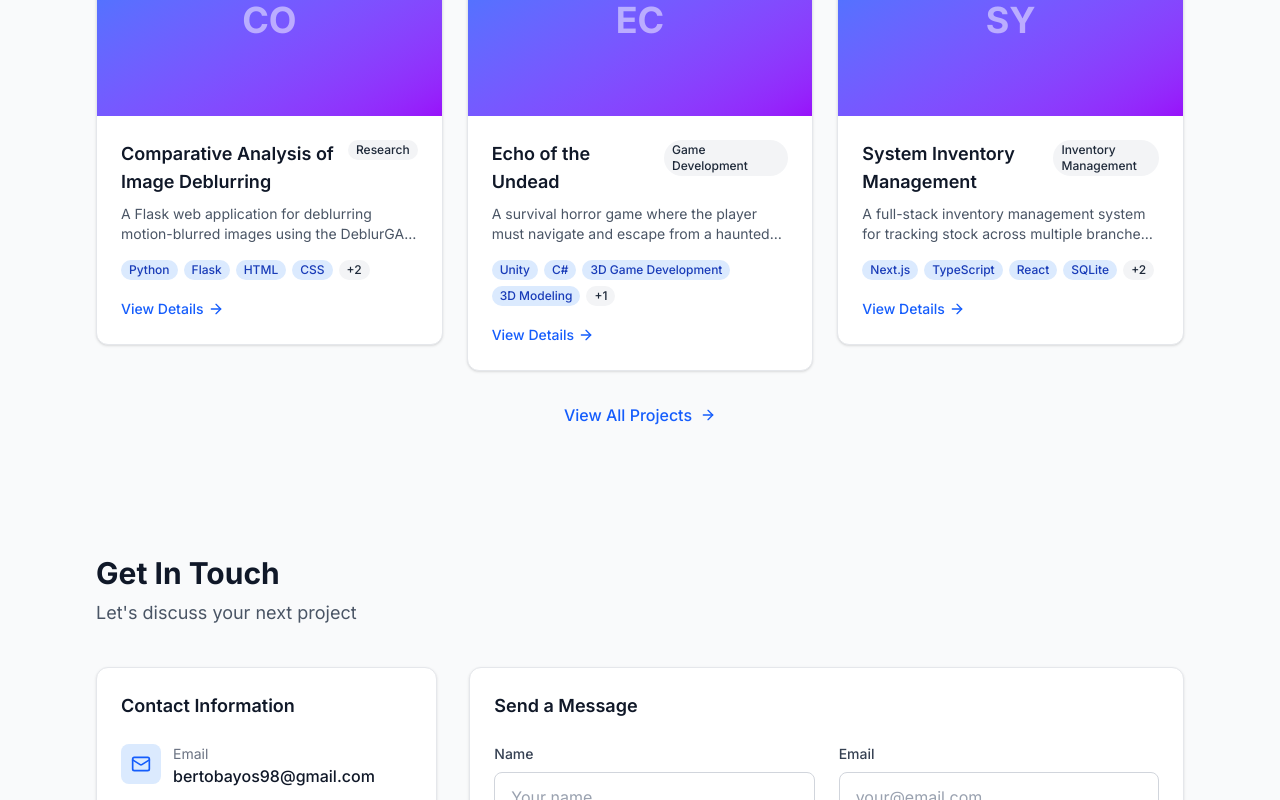
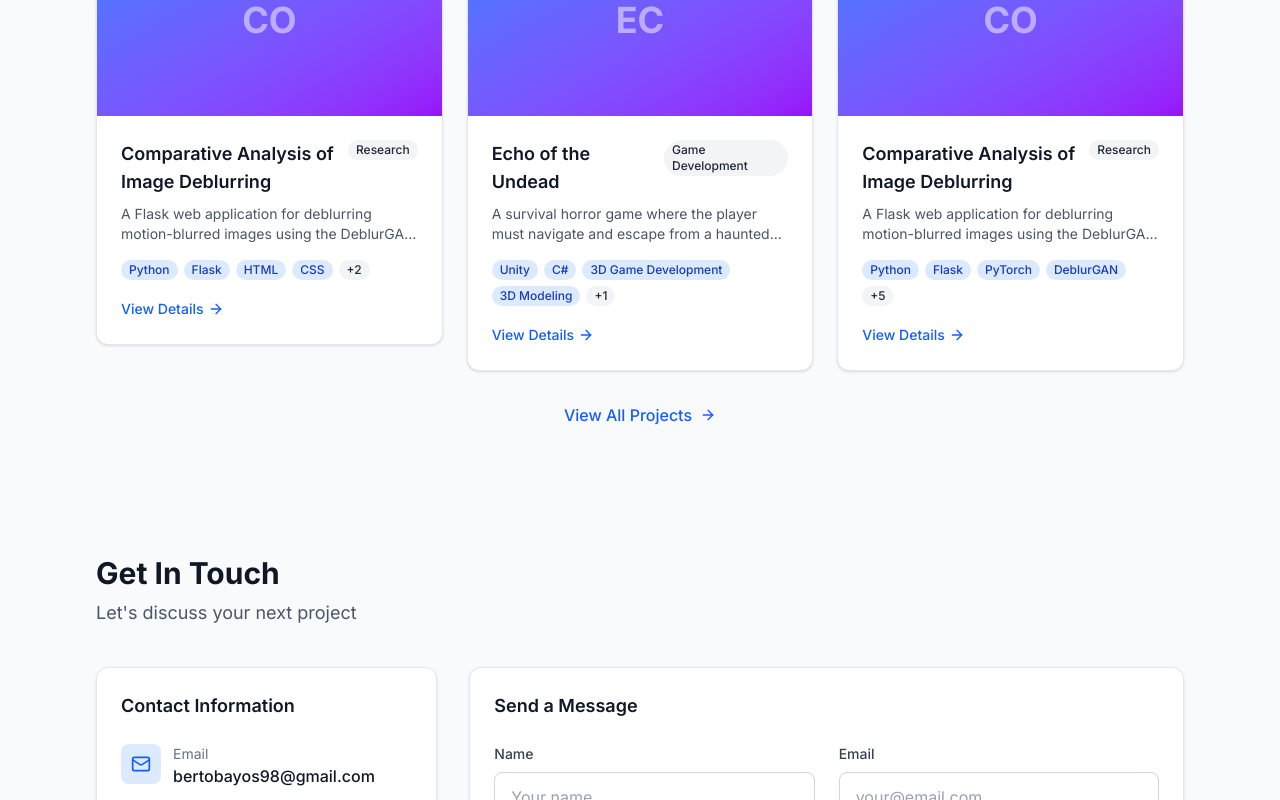
Before and after one commit to CaseinBrt/Portfolio, a Next.js app: page / in a window 1280 px wide. Shown: the part 3342-4142 px from the top of the page. Built offline with nearby package versions, Linux system fonts and the light colour scheme.

Commit message:
feat(data): update project details and add team members field
Update the Project interface to include an optional teamMembers array and
replace the System Inventory Management project with a new entry for
the DeblurGAN Web Application.

```diff
--- a/src/data/projects.ts
+++ b/src/data/projects.ts
@@ -22,6 +22,11 @@ export interface Project {
   githubUrl?: string;
   featured: boolean;
   highlights: string[];
+  teamMembers?: Array<{
+    name: string;
+    role: string;
+    github?: string;
+  }>;
 }
 
 export const projectCategories: string[] = [
@@ -95,40 +100,44 @@ export const projects: Project[] = [
   },
 
   // ---------------------------------------------------------------------------
-  // LATEST PROJECT - System Inventory Management
+  // PROJECT 1 - DeblurGAN Web Application
   // ---------------------------------------------------------------------------
   {
-    id: 'proj-3',
-    slug: 'system-inventory',
-    title: 'System Inventory Management',
+    id: 'proj-1',
+    slug: 'image-deblurring-analysis',
+    title: 'Comparative Analysis of Image Deblurring',
     description:
-      'A full-stack inventory management system for tracking stock across multiple branches, with real-time dashboards, low-stock alerts, and transaction logging.',
+      'A Flask web application for deblurring motion-blurred images using the DeblurGAN algorithm, featuring a user-friendly interface for selecting specific image regions or entire images.',
     longDescription:
-      `A comprehensive inventory management web application built with Next.js, TypeScript, and SQLite.
-      The system supports multi-branch stock tracking, real-time dashboard statistics, low-stock alerts,
-      and complete transaction history. Users can add/edit products, manage stock levels per branch,
-      deduct stock with automatic logging, and export data to CSV. The app features a mobile-first
-      dark-themed UI with bottom navigation, optimized for daily operations on the shop floor.`,
-    thumbnail: '/projects/inventory-thumb.jpg',
+      `This project implements a DeblurGAN-based image deblurring system with a user-friendly Flask web interface.
+      Users can upload motion-blurred images and choose to deblur either a selected region or the entire image.
+      The model was trained on the GOPRO dataset (2,103 image pairs) using a conditional GAN architecture.
+      Key features include region-specific deblurring, real-time Visdom training monitoring, and support for various image resolutions.
+      Built with Python, Flask, HTML/CSS/JavaScript, using PyTorch for the deep learning model and Conda for environment management.`,
+    thumbnail: '/projects/deblur-thumb.jpg',
     images: [
-      '/projects/inventory-1.jpg',
-      '/projects/inventory-2.jpg',
+      '/projects/deblur-1.jpg',
+      '/projects/deblur-2.jpg',
     ],
-    technologies: ['Next.js', 'TypeScript', 'React', 'SQLite', 'Drizzle ORM', 'Tailwind CSS'],
-    category: 'Inventory Management',
-    role: 'Full-Stack Developer',
-    duration: '2 months',
-    liveUrl: 'https://system-inventory-brown.vercel.app',
-    githubUrl: 'https://github.com/CaseinBrt/System_Inventory',
+    technologies: ['Python', 'Flask', 'PyTorch', 'DeblurGAN', 'HTML', 'CSS', 'JavaScript', 'Conda', 'Visdom'],
+    category: 'Research',
+    role: 'Project Lead & Developer',
+    duration: '3 months',
+    liveUrl: 'https://deblur-gan-web-flask.vercel.app',
+    githubUrl: 'https://github.com/CaseinBrt/DeblurGAN-WebFlask',
     featured: true,
     highlights: [
-      'Multi-branch stock tracking across 3 locations (Eane 1, 2, 3)',
-      'Real-time dashboard with total products, stock counts, low-stock alerts',
-      'Low-stock threshold monitoring with visual alerts',
-      'Transaction logging for every stock deduction',
-      'CSV export for data portability',
-      'Mobile-first design with bottom navigation for field use',
-      'User authentication with login/registration system',
+      'Implemented DeblurGAN algorithm for motion blur removal',
+      'Built Flask web app with region-selection or full-image deblurring',
+      'Trained model on 2,103 image pairs from GOPRO dataset',
+      'Added low-level image processing with selective sharpening',
+      'Supported multiple image resolutions and batch processing',
+      'Collaborated with team members on model training and web integration',
+    ],
+    teamMembers: [
+      { name: 'Roberto Jr. Bricia Bayos', role: 'Project Lead & Developer', github: 'https://github.com/CaseinBrt' },
+      { name: 'Johnben Augustus A. Nadal', role: 'ML Engineer', github: 'https://github.com/urboyjaybee' },
+      { name: 'Randolf F. Brigola', role: 'Research & Data', github: 'https://github.com/randolf99' },
     ],
   },
 ];
```
